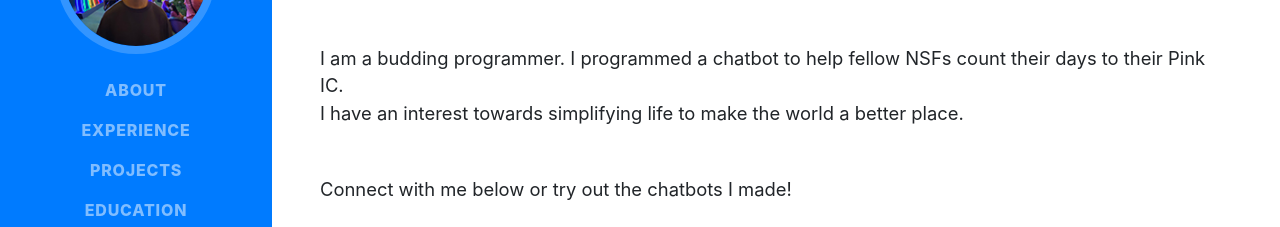
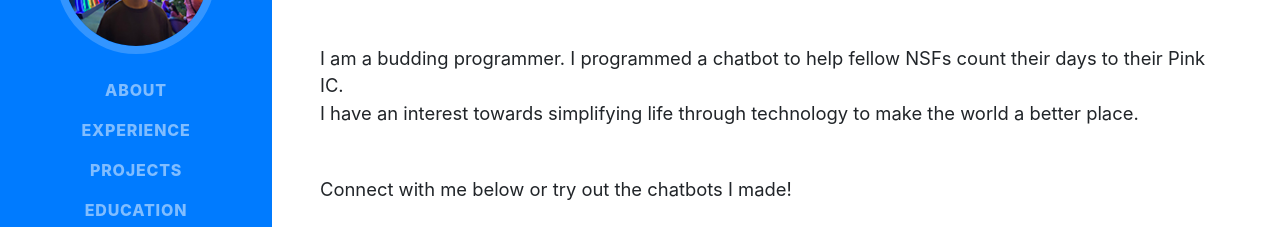
Before and after one commit to fabianchua6/fabianchua6.github.io, a website with bundled scripts: page index.html in a window 1280 px wide. Shown: the part 290-517 px from the top of the page. Built offline with nearby package versions, Linux system fonts and the light colour scheme; a web font is replaced by a local one.

Commit message:
Update index.html

```diff
--- a/index.html
+++ b/index.html
@@ -70,7 +70,7 @@
         <div class="subheading mb-5">productivity maniac · nsf · Singapore 🇸🇬 ·
           <a href="mailto:fabianchua6@gmail.com" class="link">fabianchua6@gmail.com</a>
         </div>
-        <p class="lead mb-5">I am a budding programmer. I programmed a chatbot to help fellow NSFs count their days to their Pink IC.<br> I have an interest towards simplifying life to make the world a better place.</p>
+        <p class="lead mb-5">I am a budding programmer. I programmed a chatbot to help fellow NSFs count their days to their Pink IC.<br> I have an interest towards simplifying life through technology to make the world a better place.</p>
         <p class="lead mb-5">Connect with me below or try out the chatbots I made!</p>
         <div class="social-icons">
           <a href="https://www.linkedin.com/in/fabianchua6" target="_blank">
```
